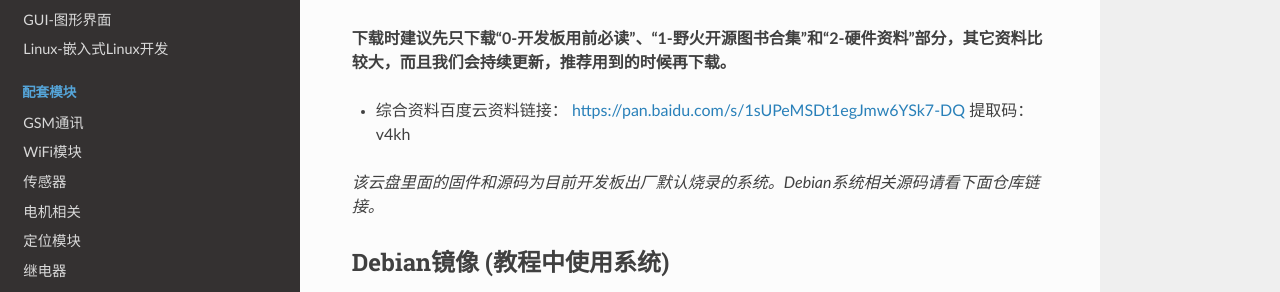
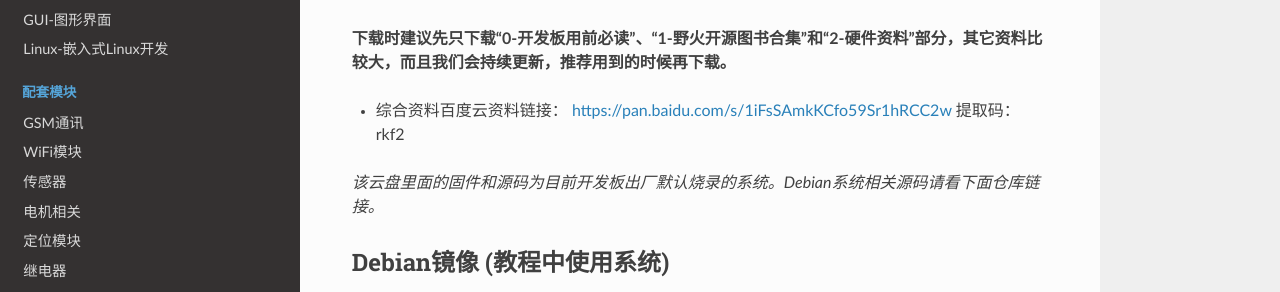
Before and after one commit to Embedfire/ebf_products, a Sphinx documentation site: the page built from documentation/linux/ebf_i.mx6ull.rst, in a window 1280 px wide and 900 px high, scrolled down 462 px. Shown: the part 157-449 px from the top of the window. Built offline with Sphinx 7.4.7 and the Read the Docs theme 2.0.0, drawn with Linux system fonts in a browser that asks for light colours; pages that are not in the unit, such as notebooks, are missing from menus.

Commit message:
Update ebf_i.mx6ull.rst

```diff
--- a/documentation/linux/ebf_i.mx6ull.rst
+++ b/documentation/linux/ebf_i.mx6ull.rst
@@ -26,8 +26,8 @@
 **下载时建议先只下载“0-开发板用前必读”、“1-野火开源图书合集”和“2-硬件资料”部分，其它资料比较大，而且我们会持续更新，推荐用到的时候再下载。**
 
 - 综合资料百度云资料链接：
-  https://pan.baidu.com/s/1sUPeMSDt1egJmw6YSk7-DQ
-  提取码：v4kh
+  https://pan.baidu.com/s/1iFsSAmkKCfo59Sr1hRCC2w
+  提取码：rkf2
 *该云盘里面的固件和源码为目前开发板出厂默认烧录的系统。Debian系统相关源码请看下面仓库链接。*
 
 
```
